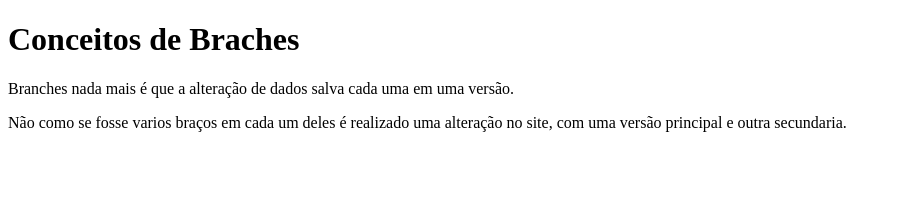
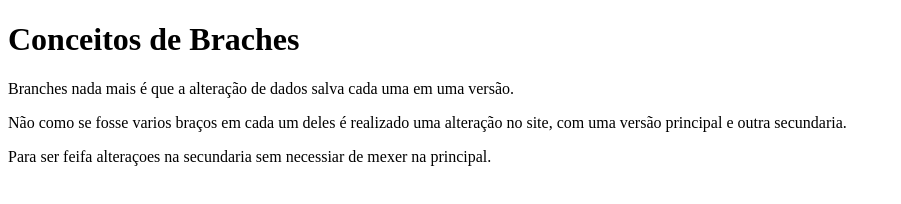
Before and after one commit to LarissaDosSantos13/RDE07_Larissa_Santos.html, a plain HTML site: page index.html in a window 1280 px wide. Shown: the whole page, without its empty margins (0-901 px from the left). Drawn offline with Linux system fonts and the light colour scheme.

Commit message:
Alteração secundaria 1

```diff
--- a/index.html
+++ b/index.html
@@ -10,5 +10,6 @@
     <h1>Conceitos de Braches</h1>
     <p> Branches nada mais é que a alteração de dados salva cada uma em uma versão.<p>
     <p>Não como se fosse varios braços em cada um deles é realizado uma alteração no site, com uma versão principal e outra secundaria.</p>
+    <p>Para ser feifa alteraçoes na secundaria sem necessiar de mexer na principal.</p>
 </body>
 </html>
```
